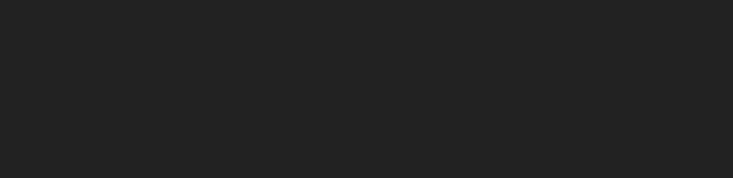
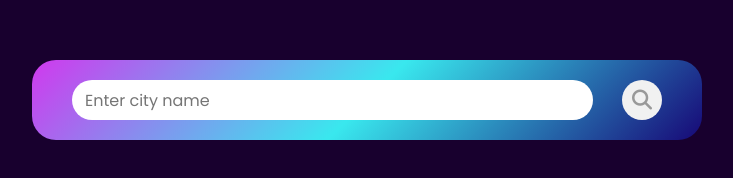
Before and after one commit to AdamKhelladi/Weather-App-, a plain HTML site: page index.html in a window 1280 px wide. Shown: the whole page, without its empty margins (273-1006 px from the left). Drawn offline with Linux system fonts and the light colour scheme.

Commit message:
Add Search section

```diff
--- a/index.html
+++ b/index.html
@@ -21,6 +21,18 @@
   </head>
   <body>
 
+    <div class="card">
+      <div class="search">
+        <input type="text" placeholder="Enter city name" spellcheck="false">
+        <div class="btn">
+          <i class="fa-solid fa-magnifying-glass"></i>
+        </div>
+      </div>
+
+      <div class="weather">
+
+      </div>
+    </div>
 
     <script src="main.js"></script>
   </body>
--- a/style.css
+++ b/style.css
@@ -5,7 +5,7 @@ html {
 }
 
 body {
-  background-color: #222;
+  background-color: #18002e;
   font-family: "Poppins", sans-serif;
 }
 
@@ -24,11 +24,67 @@ body {
 
 /* Change the color of selected text */
 ::selection {
-  background-color: black; /* Orange background */
-  color: white; /* White text color */
+  background-color: #53baff; /* Orange background */
+  color: black; /* White text color */
 }
 /* End Global Rules  */
 
 /* Start Card */
+.card {
+  width: 90%;
+  max-width: 670px;
+  background: linear-gradient(135deg, #d039ee, #39e8ee, #170877);
+  color: #fff;
+  margin: 60px auto;
+  border-radius: 24px;
+  padding: 20px 40px;
+  text-align: center;
+}
 
+.card .search {
+  display: flex;
+  justify-content: space-between;
+  align-items: center;
+  gap: 5%;
+}
+
+.card .search input {
+  border-radius: 24px;
+  outline: none;
+  border: none;
+  padding: 13px;
+  height: 40px;
+  width: 100%;
+  transition: var(--main-transition);
+}
+.card .search input:hover,
+.card .search input:focus {
+  box-shadow: 0 0 4px #170877 inset;
+}
+
+.card .search i {
+    background-color: rgb(241, 241, 241);
+    color: #999;
+    width: 40px;
+    height: 40px;
+    font-size: 20px;
+    border-radius: 50%;
+    display: flex;
+    justify-content: center;
+    align-items: center;
+    transition: var(--main-transition);
+    cursor: pointer;
+}
+.card .search i:hover {
+  box-shadow: 0 0 4px #170877 inset;
+}
+
+@media (max-width: 676px) {
+  .card {
+    width: 95%;
+    margin: 60px auto;
+    border-radius: 24px;
+    padding: 20px 20px;
+  }
+}
 /* End Card */
```
